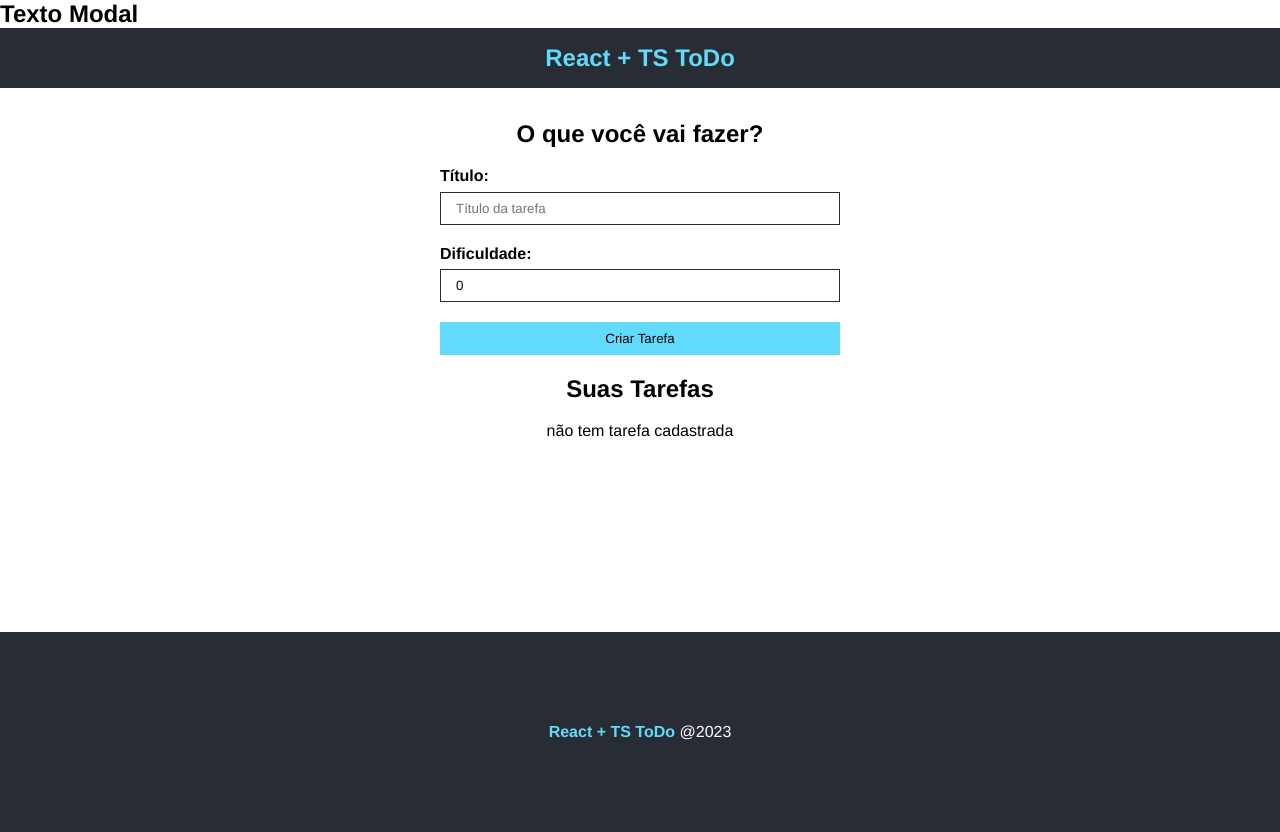
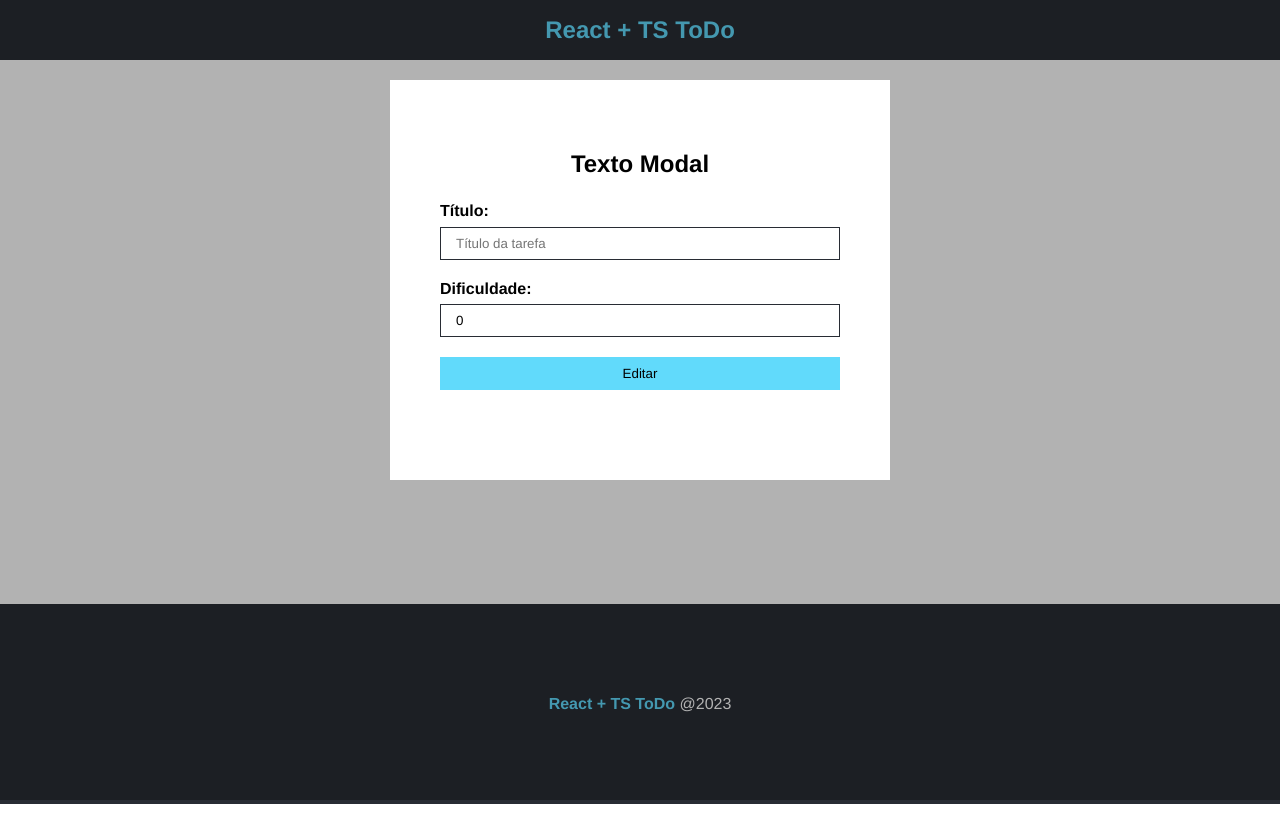
Before and after one commit to paulocorrea93/ToDo-TS, a React (Create React App) app: page / in a window 1280 px wide. After the commit the page ends 804 px from the top, so only its background shows below. Built offline with nearby package versions, Linux system fonts and the light colour scheme.

Commit message:
estilização do modal

```diff
--- a/src/App.tsx
+++ b/src/App.tsx
@@ -24,7 +24,7 @@ function App() {
 
   return (
     <div className="App">
-      <Modal/>
+      <Modal children={<TaskForm btnText="Editar" taskList={taskList}/>}/>
       <Header />
       <div className={styles.main}>
         <div>
--- a/src/components/Modal.module.css
+++ b/src/components/Modal.module.css
@@ -0,0 +1,31 @@
+.fade{
+    width: 100%;
+    height: 100%;
+    position: absolute;
+    background-color: #000;
+    opacity: 0.3;
+}
+
+.modal{
+    position: absolute;
+    top: 10%;
+    left: 0;
+    right: 0;
+    margin: 0 auto;
+    width: 500px;
+    height: 400px;
+    z-index: 1;
+    background-color: #fff;
+    display: flex;
+    flex-direction: column;
+    justify-content: center;
+    text-align: center;
+}
+
+.modal h2{
+    margin-bottom: 1em;
+}
+
+.modal form{
+    width: 90%;
+}
--- a/src/components/Modal.tsx
+++ b/src/components/Modal.tsx
@@ -1,14 +1,18 @@
 import React from "react";
-import style from './Modal.module.css'
+import style from "./Modal.module.css";
 
-type Props = {};
+type Props = {
+  children: React.ReactNode;
+};
 
-const Modal = (props: Props) => {
+const Modal = ({children}: Props) => {
+
   return (
     <div id="modal">
-      <div></div>
-      <div>
+      <div className={style.fade}></div>
+      <div className={style.modal}>
         <h2>Texto Modal</h2>
+        {children}
       </div>
     </div>
   );
```
